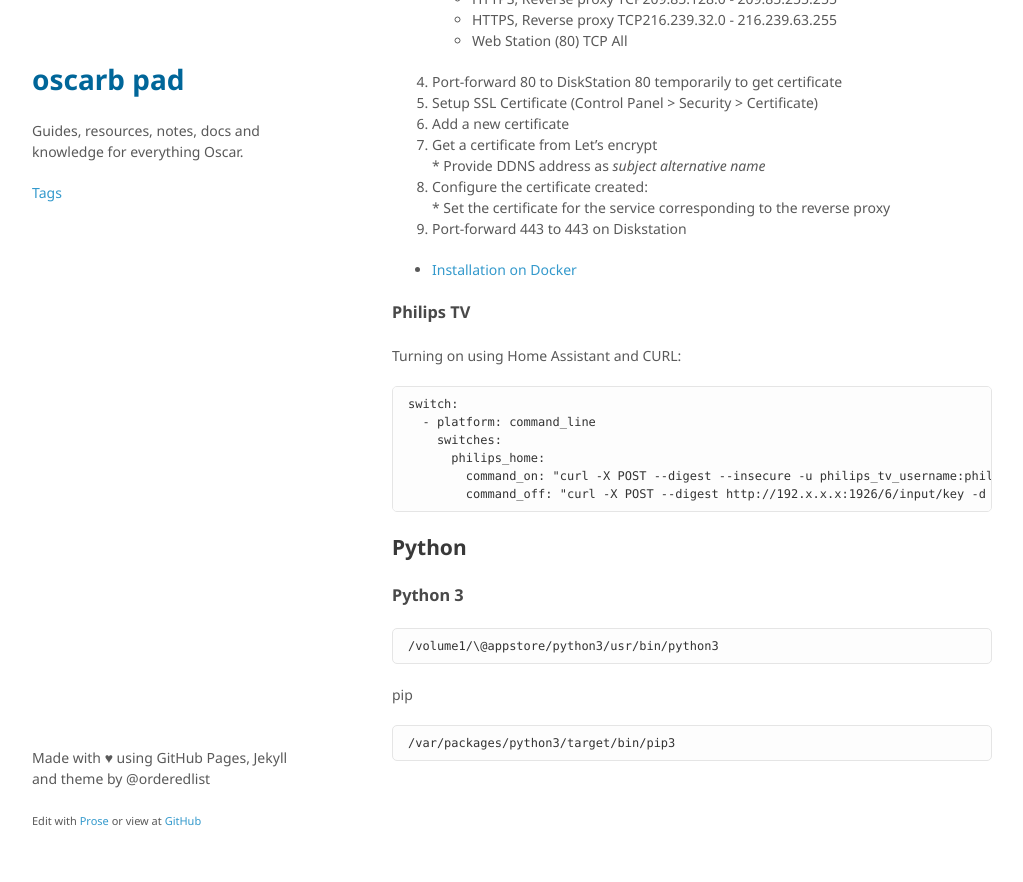
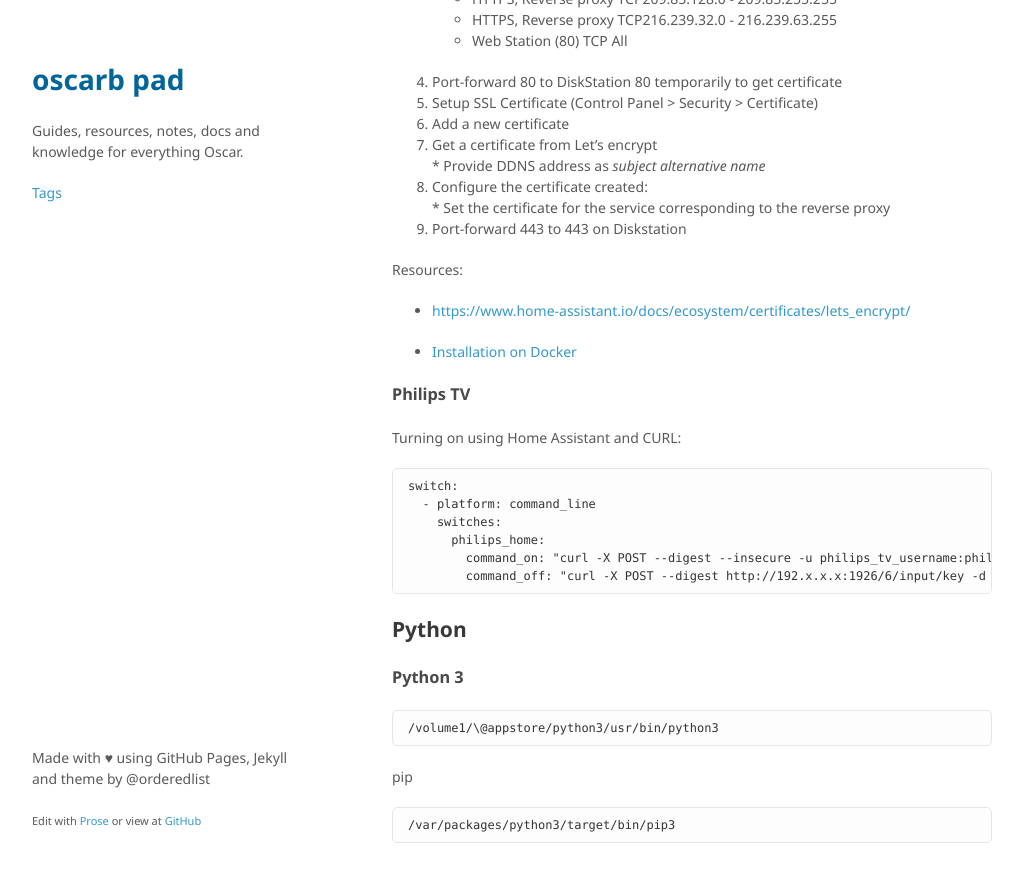
Before and after one commit to oscarb/pad, a Jekyll site: the page built from _docs/ds713.md, in a window 1280 px wide and 900 px high, scrolled down 7855 px. Shown: the top 882 px of the window, without its empty margins (128-1151 px from the left). Built offline with Jekyll 4.4.1, drawn with Linux system fonts in a browser that asks for light colours; some web fonts are replaced; before the commit the page ends 8686 px from its top, so only the background shows below that; part of the change alters nothing that is shown.

Commit message:
Update ds713.md

```diff
--- a/_docs/ds713.md
+++ b/_docs/ds713.md
@@ -344,6 +344,10 @@ https://documenter.getpostman.com/view/6167403/Rzfni66c?version=latest
 
 
 
+Resources:
+* https://www.home-assistant.io/docs/ecosystem/certificates/lets_encrypt/
+
+
 * [Installation on Docker](https://www.home-assistant.io/docs/installation/docker/)
 
 ### Philips TV
```
